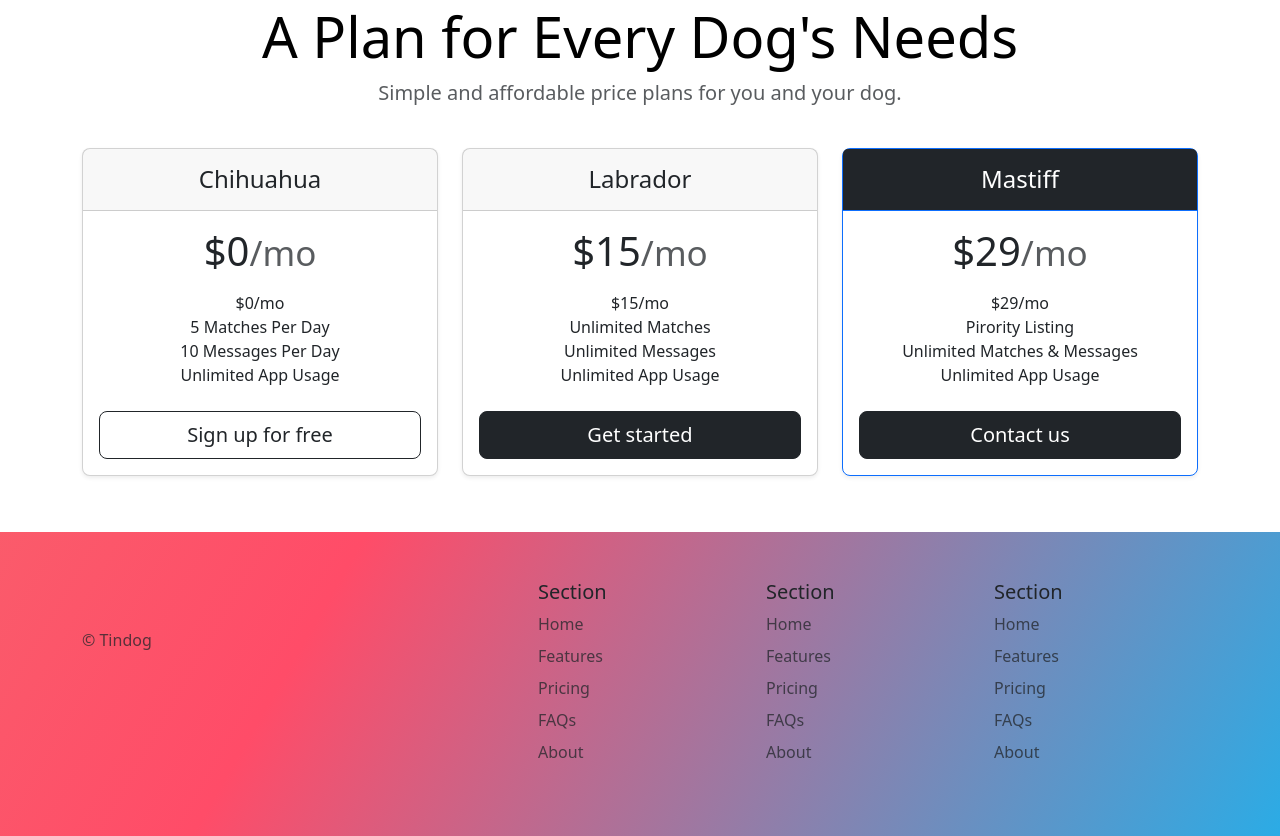
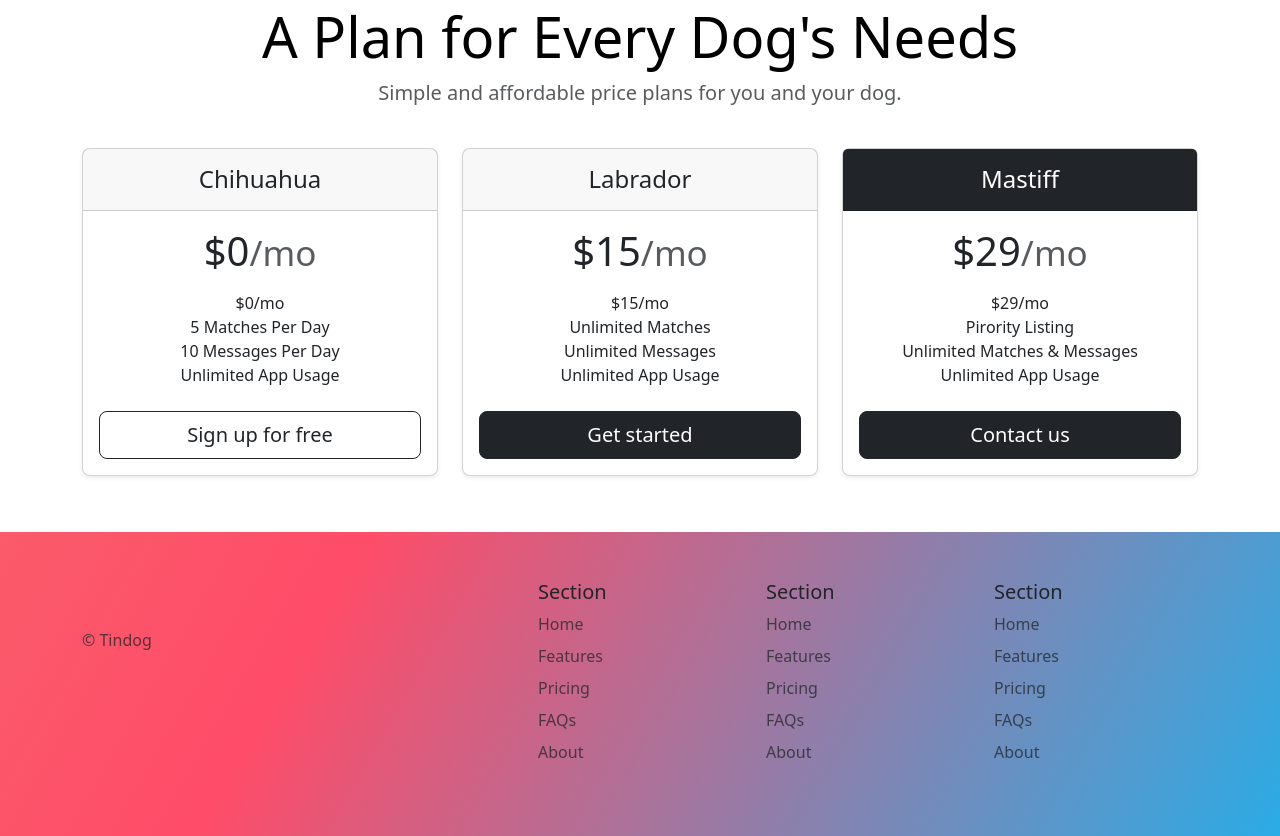
Before and after one commit to CristiRadu30/site-responsive, a plain HTML site: page index.html in a window 1280 px wide. Shown: the part 1722-2558 px from the top of the page. Drawn offline with nearby package versions, Linux system fonts and the light colour scheme.

Commit message:
Update index.html

```diff
--- a/index.html
+++ b/index.html
@@ -167,8 +167,8 @@
             </div>
           </div>
           <div class="col">
-            <div class="card mb-4 rounded-3 shadow-sm border-primary">
-              <div class="card-header py-3 text-bg-dark border-primary">
+            <div class="card mb-4 rounded-3 shadow-sm ">
+              <div class="card-header py-3 text-bg-dark">
                 <h4 class="my-0 fw-normal">Mastiff</h4>
               </div>
               <div class="card-body">
```
